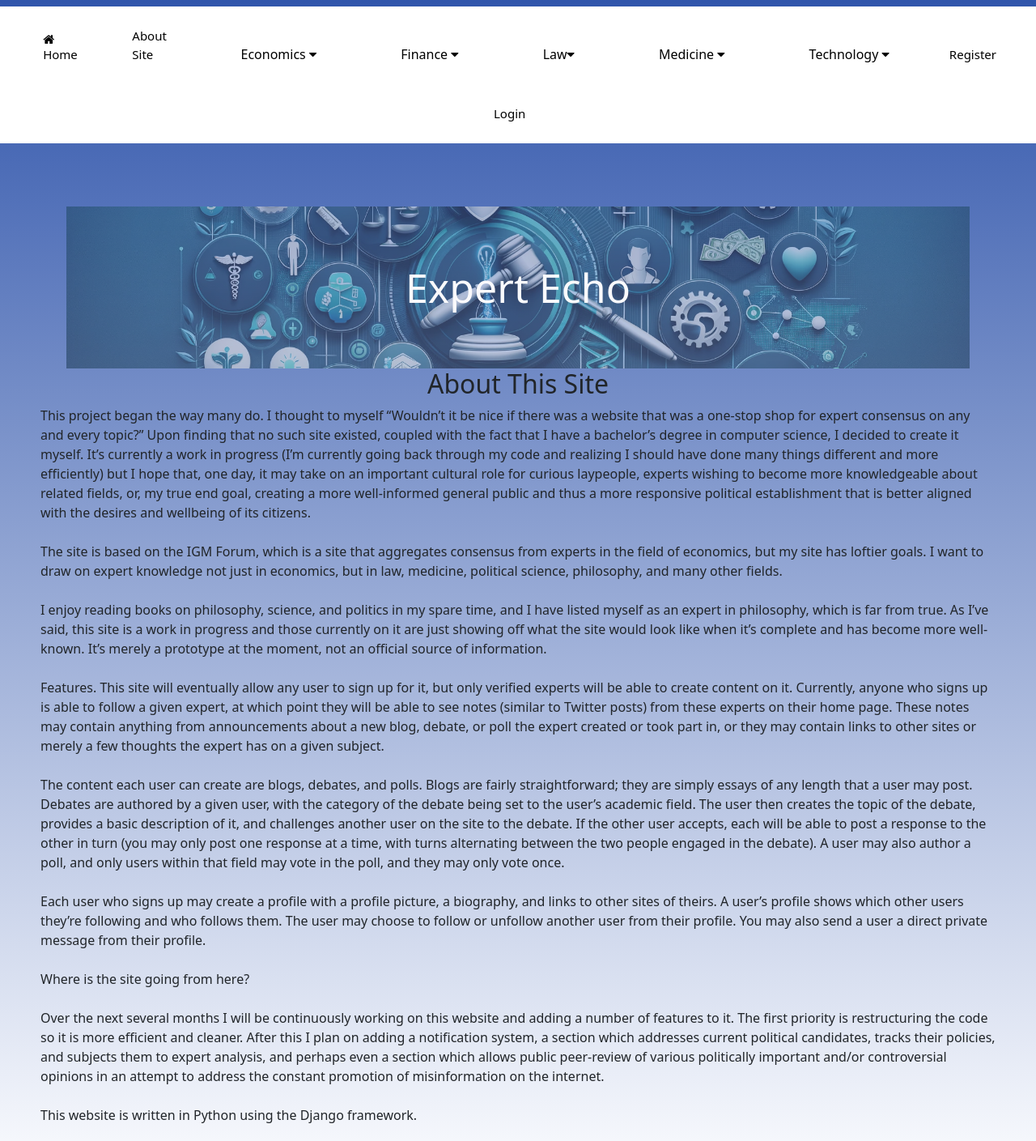
After one commit to sianage/ExpertEcho, a Django app: page /about/ in a window 1280 px wide. The commit adds this page. Shown: the whole page at 81% size. Run offline with Django 4.2, Linux system fonts and the light colour scheme; some libraries are stand-ins or nearby versions.

Commit message:
before sidebar

```diff
--- a/ExpertEcho/Blogs/forms.py
+++ b/ExpertEcho/Blogs/forms.py
@@ -4,10 +4,11 @@ from .models import Post
 class PostForm(forms.ModelForm):
     class Meta:
         model = Post
-        fields = ('title', 'body', 'status')
+        fields = ['title', 'body', 'status']  # Include 'category' if you want it to be manually set
 
         widgets = {
             'title': forms.TextInput(attrs={'class': 'form-control'}),
             'body': forms.Textarea(attrs={'class': 'form-control'}),
             'status': forms.Select(attrs={'class': 'form-control'}),
+            # Optionally include 'category' here if it's part of the form
         }
--- a/ExpertEcho/Blogs/models.py
+++ b/ExpertEcho/Blogs/models.py
@@ -74,4 +74,4 @@ class Post(models.Model):
         return f'{self.title} by {self.author_profile.first_name} {self.author_profile.last_name}'
 
     def get_absolute_url(self):
-        return reverse('post_detail', args=(str(self.id)))
+        return reverse('post_detail', kwargs={'pk': self.pk})
--- a/ExpertEcho/Blogs/templates/blogs/add_blog.html
+++ b/ExpertEcho/Blogs/templates/blogs/add_blog.html
@@ -11,9 +11,6 @@
         <button>Post</button>
     </div>
 
-    <script>
-        var name = "{{ user.id }}";
-        document.getElementById("user").value = name;
-    </script>
+
 </form>
 {% endblock %}
--- a/ExpertEcho/Blogs/urls.py
+++ b/ExpertEcho/Blogs/urls.py
@@ -8,8 +8,8 @@ from .views import UpdateBlogView, DeleteBlogView, user_blogs, blog_list, medici
 urlpatterns = [
     path('blogs/<category>/', blog_list.as_view(), name='blog_list_by_category'),
     path('user_blogs/', user_blogs.as_view(), name='user_blogs'),
-    path('blogs/blog_post/<int:pk>/', post_detail.as_view(), name='post_detail'),
-    path('blogs/create_blog/', AddBlogView.as_view(), name="create_post"),
+    path('blog_post/<int:pk>/', post_detail.as_view(), name='post_detail'),
+    path('create_blog/', AddBlogView.as_view(), name="create_post"),
     path('blogs/blog_post/edit/<int:pk>', UpdateBlogView.as_view(), name='update_post'),
     path('blogs/blog_post/delete/<int:pk>', DeleteBlogView.as_view(), name='delete_post'),
     path('blogs/draft_list/', views.DraftListView.as_view(), name='draft_list'),
--- a/ExpertEcho/Blogs/views.py
+++ b/ExpertEcho/Blogs/views.py
@@ -168,4 +168,3 @@ class AddBlogView(LoginRequiredMixin, CreateView):
 class post_detail(DetailView, ):
     model = Post
     template_name = 'blogs/blog_detail.html'
-    success_url = reverse_lazy('post_detail')
--- a/ExpertEcho/Debates/urls.py
+++ b/ExpertEcho/Debates/urls.py
@@ -16,5 +16,5 @@ urlpatterns = [
     path('debates/medicine_debate_list/', medicine_debate_list.as_view(), name='medicine_debate_list'),
     path('debates/debate/<int:pk>/', debate_detail.as_view(), name='debate_detail'),
     path('debates/debate/<int:pk>/comment/', views.AddCommentView, name="comment"),
-    path('debates/start_debate/', views.create_debate, name="start_debate"),
+    path('start_debate/', views.create_debate, name="start_debate"),
 ]
--- /dev/null
+++ b/ExpertEcho/Homepage/templates/homepage/about.html
@@ -0,0 +1,53 @@
+{% extends "base.html" %}
+{% block content %}
+<div id="about_div">
+    <h2>About This Site</h2>
+</div>
+<div id="about_p_div">
+    This project began the way many do. I thought to myself “Wouldn’t it be nice if there was a website that was a one-stop
+    shop for expert consensus on any and every topic?” Upon finding that no such site existed, coupled with the fact that I
+    have a bachelor’s degree in computer science, I decided to create it myself. It’s currently a work in progress
+    (I’m currently going back through my code and realizing I should have done many things different and more efficiently)
+    but I hope that, one day, it may take on an important cultural role for curious laypeople, experts wishing to become more
+    knowledgeable about related fields, or, my true end goal, creating a more well-informed general public and thus a more
+    responsive political establishment that is better aligned with the desires and wellbeing of its citizens.<br><br>
+
+    The site is based on the IGM Forum, which is a site that aggregates consensus from experts in the field of economics,
+    but my site has loftier goals. I want to draw on expert knowledge not just in economics, but in law, medicine, political
+    science, philosophy, and many other fields.<br><br>
+
+    I enjoy reading books on philosophy, science, and politics in my spare time, and I have listed myself as an expert in
+    philosophy, which is far from true. As I’ve said, this site is a work in progress and those currently on it are just
+    showing off what the site would look like when it’s complete and has become more well-known. It’s merely a prototype
+    at the moment, not an official source of information.<br><br>
+
+    Features.
+
+    This site will eventually allow any user to sign up for it, but only verified experts will be able to create content on it.
+    Currently, anyone who signs up is able to follow a given expert, at which point they will be able to see notes
+    (similar to Twitter posts) from these experts on their home page. These notes may contain anything from announcements about
+    a new blog, debate, or poll the expert created or took part in, or they may contain links to other sites or merely a few
+    thoughts the expert has on a given subject.<br><br>
+
+    The content each user can create are blogs, debates, and polls. Blogs are fairly straightforward; they are simply essays of any
+    length that a user may post. Debates are authored by a given user, with the category of the debate being set to the user’s
+    academic field. The user then creates the topic of the debate, provides a basic description of it, and challenges another user
+    on the site to the debate. If the other user accepts, each will be able to post a response to the other in turn
+    (you may only post one response at a time, with turns alternating between the two people engaged in the debate). A user may also
+    author a poll, and only users within that field may vote in the poll, and they may only vote once.<br><br>
+
+    Each user who signs up may create a profile with a profile picture, a biography, and links to other sites of theirs. A user’s profile
+    shows which other users they’re following and who follows them. The user may choose to follow or unfollow another user from their
+    profile. You may also send a user a direct private message from their profile.<br><br>
+
+    Where is the site going from here?<br><br>
+
+    Over the next several months I will be continuously working on this website and adding a number of features to it. The first priority
+    is restructuring the code so it is more efficient and cleaner. After this I plan on adding a notification system, a section which
+    addresses current political candidates, tracks their policies, and subjects them to expert analysis, and perhaps even a section
+    which allows public peer-review of various politically important and/or controversial opinions in an attempt to address the constant
+    promotion of misinformation on the internet.<br><br>
+
+    This website is written in Python using the Django framework.
+</div>
+{% endblock %}
--- a/ExpertEcho/Homepage/urls.py
+++ b/ExpertEcho/Homepage/urls.py
@@ -5,4 +5,5 @@ urlpatterns = [
     path('', views.home, name='home'),
     path('delete_note/<int:pk>', views.delete_note, name='delete_note'),
     path('edit_note/<int:pk>', views.edit_note, name='edit_note'),
+    path('about/', views.about, name='about'),
 ]
--- a/ExpertEcho/Homepage/views.py
+++ b/ExpertEcho/Homepage/views.py
@@ -1,34 +1,65 @@
 from django.shortcuts import render, redirect, get_object_or_404
 from django.urls import reverse_lazy
 
+import Blogs
+from Blogs.models import Post
+from Debates.models import Debate
 from Homepage.forms import NoteForm
 from Homepage.models import Note
 from Members.models import Profile
 
+from django.utils import timezone
+from itertools import chain
+from operator import attrgetter
+
+def about(request):
+    return render(request, 'homepage/about.html')
 
 def home(request):
     if not request.user.is_authenticated:
         return render(request, 'homepage/homepage.html')
 
     form = NoteForm(request.POST or None)
-    if request.method == "POST":
-        if form.is_valid():
-            note = form.save(commit=False)
-            note.profile = request.user.profile
-            note.user = request.user
-            note.save()
-            return redirect('home')
+    if request.method == "POST" and form.is_valid():
+        note = form.save(commit=False)
+        note.profile = request.user.profile
+        note.user = request.user
+        note.save()
+        return redirect('home')
 
     try:
         profile = request.user.profile
         followed_profiles = profile.follows.all()
+
+        # Fetch notes from followed profiles
         notes = Note.objects.filter(profile__in=followed_profiles).order_by("-created_at")
+
+        # Fetch published blog posts from followed profiles
+        blogs = Post.published.filter(author_profile__in=followed_profiles).order_by("-publish")
+        debates = Debate.objects.filter(author_profile__in=followed_profiles).order_by("-created")
+        # Assuming notes have a created_at and blogs have a publish datetime,
+        # we add a unified datetime attribute for sorting
+        for note in notes:
+            note.sort_datetime = note.created_at
+            note.type = 'note'
+        for blog in blogs:
+            blog.sort_datetime = blog.publish
+            blog.type = 'blog'
+        for debate in debates:
+            debate.sort_datetime = debate.created
+            debate.type = 'debate'
+
+        # Combine and sort
+        combined_list = sorted(chain(notes, blogs, debates), key=attrgetter('sort_datetime'), reverse=True)
+
+        for item in combined_list:
+            print(item.id)
+
+        return render(request, 'homepage/homepage.html', {'note':note, 'items': combined_list, "form": form})
     except Profile.DoesNotExist:
         return redirect("create_profile_page")
 
-    return render(request, 'homepage/homepage.html', {'notes': notes, "form": form})
-
-
+    return render(request, 'homepage/homepage.html', {'items': combined_list, "form": form})
 def delete_note(request, pk):
     if request.user.is_authenticated:
         note = get_object_or_404(Note, id=pk)
--- a/ExpertEcho/Members/templates/members/conversations.html
+++ b/ExpertEcho/Members/templates/members/conversations.html
@@ -5,11 +5,10 @@
 
   <ul class="conversation-list">
     {% for conversation in conversations %}
-    <h1>CONVO</h1>
       <li>
         <div class="convo-list-element">
           <a class="button-link" href="{% url 'message' receiver_id=conversation.id %}">
-            convo: {{ conversation.username }}
+            conversation {{ conversation.message.receiver.email }}
           </a>
         </div>
       </li>
--- a/ExpertEcho/Members/templates/members/message.html
+++ b/ExpertEcho/Members/templates/members/message.html
@@ -1,7 +1,8 @@
 {% extends 'base.html' %}
 
 {% block content %}
-  <h1>Conversation with {{ receiver.username }}</h1>
+  <h1>
+    {{ receiver.username }}</h1>
 
   <div class="messages">
     {% for message in messages %}
--- a/ExpertEcho/Members/templates/members/profile.html
+++ b/ExpertEcho/Members/templates/members/profile.html
@@ -16,6 +16,8 @@
     <div id="academic_field">
         <strong>Academic Field: {{ profile.get_academic_field_display }}</strong>
     </div>
+
+
 
     <div class="user-content-buttons">
         <div class="profile-button">
--- a/ExpertEcho/static/style.css
+++ b/ExpertEcho/static/style.css
@@ -579,7 +762,10 @@ img {
   height: 200px;
   object-fit: cover;
 }
-
+.container img {
+    opacity: 0.5; /* Adjust this value to control the fade level */
+    width: 100%; /* Adjust based on your layout */
+}
 .container{
   min-height: 10vh;
   position:relative;
--- a/ExpertEcho/templates/base.html
+++ b/ExpertEcho/templates/base.html
@@ -13,6 +13,9 @@
 
     <link rel="stylesheet" type="text/css" href="{% static 'style.css' %}">
     <link rel="stylesheet" href="https://cdnjs.cloudflare.com/ajax/libs/font-awesome/4.7.0/css/font-awesome.min.css">
+      <!-- Head section of your HTML -->
+    <link href="https://stackpath.bootstrapcdn.com/bootstrap/5.1.0/css/bootstrap.min.css" rel="stylesheet">
+
     <title>Home</title>
   </head>
     <body>
@@ -25,7 +28,7 @@
           </li>
            <li>
              <div class="dropdown">
-               <a class="nav-link" href="#">About Site</a>
+               <a class="nav-link" href="{% url 'about' %}">About Site</a>
              </div>
           </li>
            <li>
@@ -129,7 +132,7 @@
        </ul>
     </div>
     <div class="container">
-       <img src="{% static 'EXPOPN.PNG' %}" alt="banner">
+       <img src="{% static 'banner.webp' %}" alt="banner">
        <div class="centered">Expert Echo</div>
     </div>
 
@@ -139,5 +142,8 @@
     <script src="https://cdn.jsdelivr.net/npm/@popperjs/core@2.11.7/dist/umd/popper.min.js" integrity="sha384-zYPOMqeu1DAVkHiLqWBUTcbYfZ8osu1Nd6Z89ify25QV9guujx43ITvfi12/QExE" crossorigin="anonymous"></script>
     <script src="https://cdn.jsdelivr.net/npm/bootstrap@5.3.0-alpha3/dist/js/bootstrap.min.js" integrity="sha384-Y4oOpwW3duJdCWv5ly8SCFYWqFDsfob/3GkgExXKV4idmbt98QcxXYs9UoXAB7BZ" crossorigin="anonymous"></script>
     <script src="https://cdn.jsdelivr.net/npm/bootstrap@5.3.0-alpha3/dist/js/bootstrap.bundle.min.js" integrity="sha384-ENjdO4Dr2bkBIFxQpeoTz1HIcje39Wm4jDKdf19U8gI4ddQ3GYNS7NTKfAdVQSZe" crossorigin="anonymous"></script>
+    <!-- Before the closing body tag of your HTML -->
+    <script src="https://stackpath.bootstrapcdn.com/bootstrap/5.1.0/js/bootstrap.bundle.min.js"></script>
+
   </body>
 </html>
```
Also changed, not shown: other parts of ExpertEcho/static/style.css (+205 -22 lines), ExpertEcho/Homepage/templates/homepage/homepage.html (+39 -24 lines), ExpertEcho/Members/templates/members/expert_list.html (+12 -3 lines), ExpertEcho/Members/views.py (+20 -2 lines), ExpertEcho/Blogs/templates/blogs/blog_list.html (line endings or trailing spaces), ExpertEcho/Members/models.py (line endings or trailing spaces), ExpertEcho/static/banner.webp (added).
